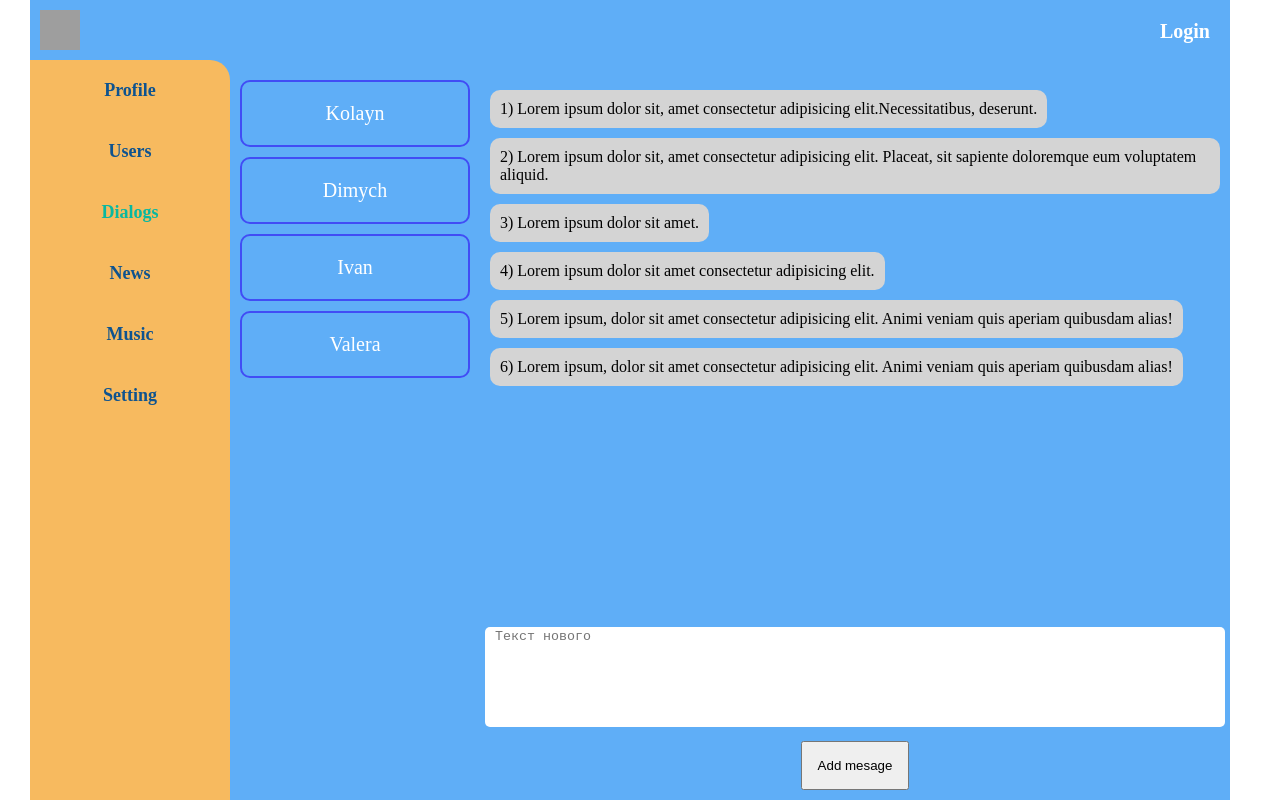
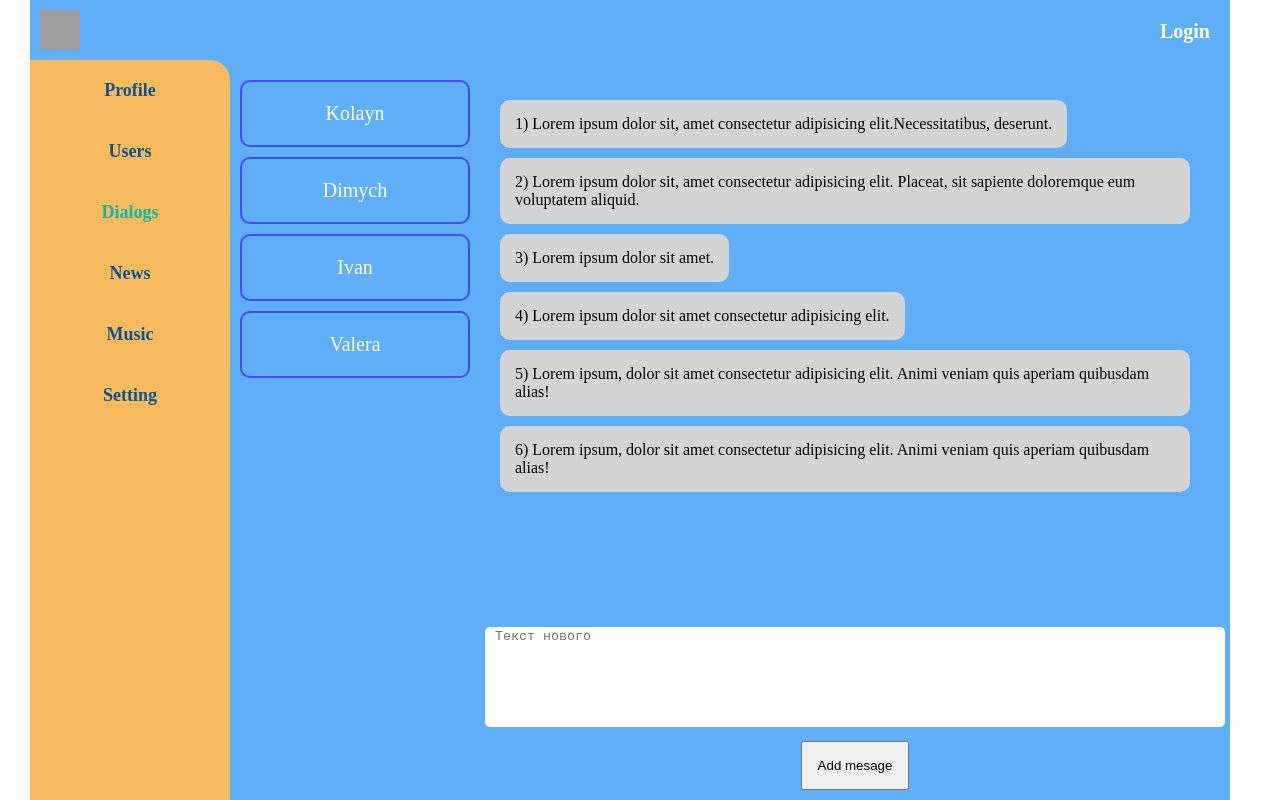
Before and after one commit to Khvostov-Nik/Learn_React, a React (Create React App) app: page /Dialogs in a window 1280 px wide. Built offline with nearby package versions, Linux system fonts and the light colour scheme; no server answers; grey boxes are pictures that could not be loaded.

Commit message:
убрал скрол

```diff
--- a/src/Component/Dialogs/Dialogs.module.css
+++ b/src/Component/Dialogs/Dialogs.module.css
@@ -16,9 +16,9 @@
     border-radius: 20px 20px 0 0;
 }
 .mesages{
-    padding: 10px;
+    padding: 20px;
     height: 100%;
-    overflow-y: scroll;
+    overflow-y: auto;
 }
 .addMessage__wrap{
    margin: 5px;
--- a/src/Component/Dialogs/Message/Message.module.css
+++ b/src/Component/Dialogs/Message/Message.module.css
@@ -3,9 +3,10 @@
     background-color:  rgb(161, 209, 253);
 }
 .message {
-    padding: 10px;
+    padding: 15px;
+    margin-right: 20px;
     margin-bottom: 10px;
     background-color: rgb(212, 212, 212);
     border-radius: 10px;
-    width: fit-content;
+    max-width: fit-content;
 }
```
